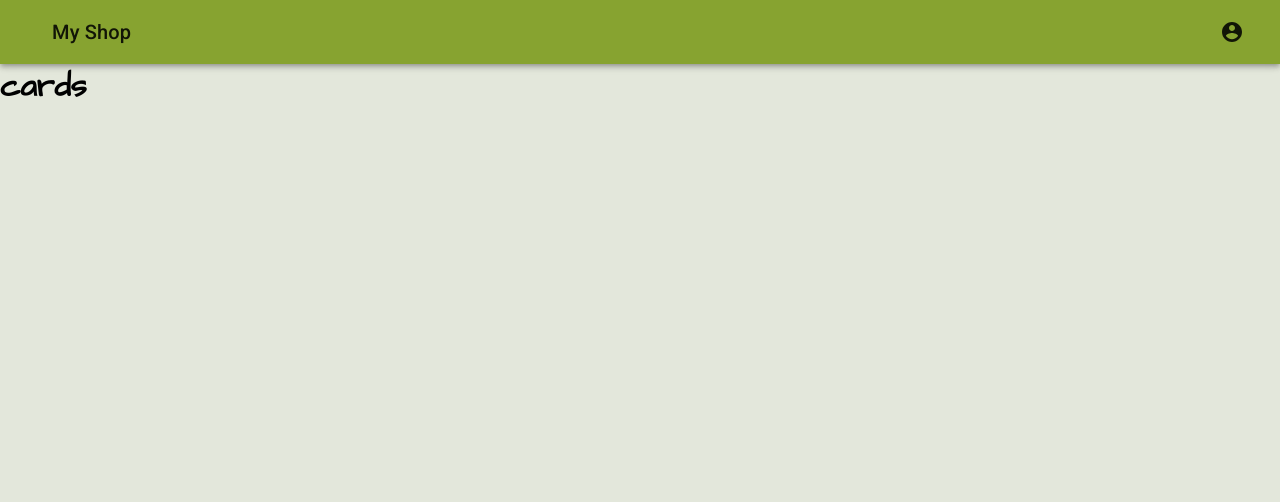
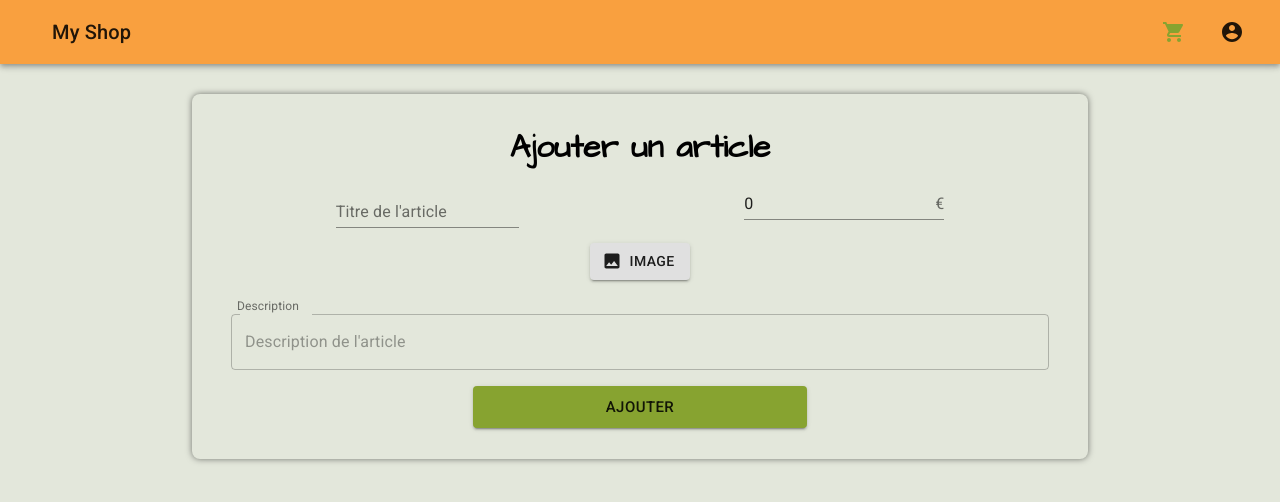
Before and after one commit to SerylLns/myShopping, a React (Create React App) app in the folder client/: page / in a window 1280 px wide. Shown: the top 502 px of the page. Built offline with nearby package versions, Linux system fonts and the light colour scheme; no server answers.

Commit message:
admin page for add articles"

```diff
--- a/client/src/App.js
+++ b/client/src/App.js
@@ -6,6 +6,7 @@ import theme from './theme';
 import Navbar from "./Components/Navbar";
 import { useDispatch } from "react-redux";
 import { getUser } from "./actions/user.action";
+import AdminPage from "./containers/AdminPage";
 
 const { UidContext } = require("./UserContext");
 
@@ -34,8 +35,9 @@ function App() {
     <div className="App">
       <UidContext.Provider value={uid}>
         <ThemeProvider theme={theme}>
-          <Navbar/>
-          <Cards />
+          <Navbar />
+          <AdminPage/>
+          {/* <Cards /> */}
           {/* <Log/> */}
         </ThemeProvider>
       </UidContext.Provider>
--- /dev/null
+++ b/client/src/Components/Home/CardArticle.js
@@ -0,0 +1,64 @@
+import React from 'react';
+import { makeStyles } from "@material-ui/core/styles";
+import Card from "@material-ui/core/Card";
+import CardActionArea from "@material-ui/core/CardActionArea";
+import CardActions from "@material-ui/core/CardActions";
+import CardContent from "@material-ui/core/CardContent";
+import CardMedia from "@material-ui/core/CardMedia";
+import Button from "@material-ui/core/Button";
+import Typography from "@material-ui/core/Typography";
+import { Paper } from '@material-ui/core';
+import ShoppingCartIcon from "@material-ui/icons/ShoppingCart";
+import { Star, StarOutline } from "@material-ui/icons";
+const useStyles = makeStyles({
+  root: {
+    maxWidth: 250,
+  },
+});
+
+
+const CardArticle = ({article}) => {
+  const { title, pictureUrl, price, category, comments } = article;
+  const classes = useStyles();
+  return (
+    <Paper className={classes.root}>
+      <CardActionArea>
+        <CardMedia
+          component="img"
+          alt={title}
+          height="140"
+          image={pictureUrl}
+          title={title}
+        />
+        <CardContent>
+          <Typography gutterBottom variant="h6" component="h6">
+            {title}
+          </Typography>
+          <div className="content-card">
+            <div className="rating-card">
+              <div className="rate-card">
+                <Star color="secondary" />
+                <Star color="secondary" />
+                <StarOutline color="secondary" />
+                <StarOutline color="secondary" />
+                <StarOutline color="secondary" />
+              </div>
+              <p className="comment-card">{comments.length} avis</p>
+            </div>
+            <h2>{price} €</h2>
+          </div>
+        </CardContent>
+      </CardActionArea>
+      <div className="bottom-card">
+        <Button size="small" color="primary">
+          Ajouter
+        </Button>
+        <Button size="small" color="primary">
+          <ShoppingCartIcon color="secondary" />
+        </Button>
+      </div>
+    </Paper>
+  );
+};
+
+export default CardArticle;
--- a/client/src/Components/Home/Cards.js
+++ b/client/src/Components/Home/Cards.js
@@ -1,17 +1,26 @@
+import { Grid } from '@material-ui/core';
 import React, { useEffect } from 'react';
 import { useDispatch, useSelector } from 'react-redux';
 import { getArticles } from '../../actions/articles.action';
+import { isEmpty } from '../../utils/utils';
+import CardArticle from './CardArticle';
 
 const Cards = () => {
-  const posts = useSelector((state) => state.articlesReducer);
   const dispatch = useDispatch();
+  const articles = useSelector((state) => state.articlesReducer);
   useEffect(() => {
     dispatch(getArticles(10));
   },[dispatch])
   return (
-    <div>
-      <h1>cards</h1>
-    </div>
+    <>
+      <Grid container direction="row" style={{marginTop: "20px"}}  wrap="wrap" justify="space-around" >
+        {!isEmpty(articles[0]) && articles.map((article) => {
+          return (
+              < CardArticle key={article._id} article={article}/>
+          );
+        })}
+      </Grid>
+    </>
   );
 };
 
--- a/client/src/Components/Navbar.js
+++ b/client/src/Components/Navbar.js
@@ -12,6 +12,7 @@ import Log from "../containers/Log";
 import axios from "axios";
 import cookie from "js-cookie";
 import { useSelector } from "react-redux";
+import ShoppingCartIcon from "@material-ui/icons/ShoppingCart";
 
 
 const useStyles = makeStyles((theme) => ({
@@ -61,7 +62,7 @@ const Navbar = () => {
   return (
     <>
       <div className={classes.root}>
-        <AppBar position="static">
+        <AppBar position="static" color="secondary">
           <Toolbar>
             <IconButton
               edge="start"
@@ -73,10 +74,30 @@ const Navbar = () => {
               My Shop
             </Typography>
             {uid && (
-              <Typography variant="h6" className={classes.title}>
+              <Typography
+                color="primary"
+                variant="h5"
+                style={{
+                  fontFamily: "'Architects Daughter', cursive",
+                  fontWeight: 600,
+                }}
+                className={classes.title}
+              >
                 Bienvenue {userData.pseudo} !!
               </Typography>
             )}
+
+            <div style={{ marginRight: "10px" }}>
+              <IconButton
+                aria-label="account of current user"
+                aria-controls="menu-appbar"
+                aria-haspopup="true"
+                onClick={handleMenu}
+                color="inherit"
+              >
+                <ShoppingCartIcon color="primary" />
+              </IconButton>
+            </div>
             {auth && (
               <div>
                 <IconButton
--- /dev/null
+++ b/client/src/containers/AdminPage.js
@@ -0,0 +1,157 @@
+import {
+  Button,
+  FormControl,
+  Input,
+  InputAdornment,
+  TextField,
+} from "@material-ui/core";
+import React, { useContext, useState } from "react";
+import ImageIcon from "@material-ui/icons/Image";
+import axios from "axios";
+import { UidContext } from "../UserContext";
+
+const AdminPage = () => {
+  const [title, setTitle] = useState("");
+  const [price, setPrice] = useState(0);
+  const [description, setDescription] = useState("");
+  // const [fileInputState, setFileInputState] = useState("");
+  const [previewSource, setPreviewSource] = useState();
+  const Uid = useContext(UidContext)
+
+  const resetInput = () => {
+    setTitle("");
+    setPrice("");
+    setDescription("");
+    setPreviewSource("");
+  };
+
+  const previewFile = (file) => {
+    const reader = new FileReader();
+    reader.readAsDataURL(file);
+    reader.onloadend = () => {
+      setPreviewSource(reader.result);
+    };
+  };
+
+  const handleSubmit = async (e) => {
+    e.preventDefault();
+    if (!previewSource) return;
+    uploadImg(previewSource)
+  };
+
+  const uploadImg = async (base64EncodedImg) => {
+    try {
+      await axios({
+        method: "post",
+        url: `${process.env.REACT_APP_API_URL}api/articles`,
+        data: {
+          title: title,
+          description: description,
+          price: price,
+          file: base64EncodedImg,
+          posterId: Uid,
+          category: "Salut"
+        },
+      })
+        .then((res) => {
+          resetInput();
+        })
+        .catch((err) => console.log(err));
+    } catch (error) {
+      console.log(error);
+    }
+  };
+
+  return (
+    <div className="admin-page">
+      <form onSubmit={handleSubmit}>
+        <h1>Ajouter un article</h1>
+        <div className="add-article-head">
+          <TextField
+            onChange={(e) => setTitle(e.target.value)}
+            value={title}
+            id="standard-basic"
+            label="Titre de l'article"
+            endAdornment={<InputAdornment position="end">€</InputAdornment>}
+          />
+          <FormControl>
+            <Input
+              id="standard-adornment-weight"
+              onChange={(e) => setPrice(e.target.value)}
+              value={price}
+              endAdornment={<InputAdornment position="end">€</InputAdornment>}
+              // aria-describedby="standard-weight-helper-text"
+              label="Prix de l'article"
+              inputProps={{
+                "aria-label": "weight",
+              }}
+            />
+          </FormControl>
+        </div>
+        <div className="img-upload">
+          <Button
+            variant="contained"
+            color="default"
+            // className={classes.button}
+            startIcon={<ImageIcon />}
+          >
+            Image
+            <input
+              type="file"
+              // value={fileInputState}
+              onChange={(e) => previewFile(e.target.files[0])}
+            />
+          </Button>
+        </div>
+        <div
+          style={{
+            width: "100%",
+            display: "flex",
+            justifyContent: "center",
+            marginTop: 10,
+          }}
+        >
+          {previewSource && (
+            <img
+              src={previewSource}
+              alt=""
+              style={{
+                width: "15rem",
+                boxShadow: "0px 1px 5px black",
+                margin: "auto",
+              }}
+            />
+          )}
+        </div>
+        <TextField
+          onChange={(e) => setDescription(e.target.value)}
+          value={description}
+          id="standard-multiline-static"
+          label="Description"
+          style={{ padding: 8 }}
+          multiline
+          placeholder="Description de l'article"
+          fullWidth
+          margin="normal"
+          InputLabelProps={{
+            shrink: true,
+          }}
+          variant="outlined"
+        />
+        <div style={{ width: "40%", margin: "auto" }}>
+          <Button
+            type="submit"
+            size="large"
+            color="primary"
+            variant="contained"
+            style={{ width: "100%" }}
+          >
+            Ajouter
+          </Button>
+        </div>
+      </form>
+    </div>
+  );
+};
+
+export default AdminPage;
--- /dev/null
+++ b/client/src/styles/adminPage.scss
@@ -0,0 +1,42 @@
+.admin-page{
+  width: 70vw;
+  margin: auto;
+  margin-top: 30px;
+  border: 1px solid transparent;
+  border-radius: 8px;
+  box-shadow: 0 0 6px rgba($color: black, $alpha: .5);
+  form{
+    padding: 30px;
+    h1{
+      margin-bottom: 10px;
+      text-align: center;
+    }
+  }
+  .add-article-head{
+    display: flex;
+    align-items: center;
+    justify-content: space-around;
+    flex-wrap: wrap;
+    margin-bottom: 15px;
+    position: relative;
+  }
+  .img-upload{
+    display: flex;
+    justify-content: center;
+    input::-webkit-file-upload-button{
+      border: none;
+      background-color: transparent;
+      color: transparent;
+      cursor: pointer;
+    }
+    input{
+      cursor: pointer;
+      position: absolute;
+      border: none;
+      background-color: transparent;
+      color: transparent;
+      width: 100%;
+      height: 100%;
+    }
+  }
+}
--- /dev/null
+++ b/client/src/styles/card/index.scss
@@ -0,0 +1,30 @@
+.rating-card{
+  margin-left: auto;
+  width: 60%;
+  display: flex;
+  flex-direction: column;
+  align-items: flex-end;
+  .rate-card{
+    display: flex;
+  }
+  .comment-card{
+    font-weight: 600;
+  }
+}
+.content-card{
+  display: flex;
+  flex-direction: row-reverse;
+  padding-top: 10px;
+ h2{
+    font-family: 'Architects Daughter', cursive;
+    width: 30%;
+    font-weight: 600;
+    font-size: 1.6rem;
+  }
+}
+.bottom-card{
+  display: flex;
+  width: 90%;
+  margin: auto;
+  justify-content: space-between;
+}
--- a/client/src/styles/index.scss
+++ b/client/src/styles/index.scss
@@ -13,3 +13,5 @@ body{
 }
 
 @import './log/index.scss';
+@import './card/index.scss';
+@import './adminPage.scss';
--- a/client/src/styles/log/index.scss
+++ b/client/src/styles/log/index.scss
@@ -6,10 +6,12 @@
   right: 0;
   bottom: 0;
   left: 0;
+  z-index: 100;
   background-color: rgba($color: grey, $alpha: .4);
 }
 .log-container{
   position: relative;
+  z-index: 1000;
   margin-top: 15vh;
 }
 .close-form{
--- /dev/null
+++ b/client/src/utils/utils.js
@@ -0,0 +1,9 @@
+export const isEmpty = (value) => {
+  // SI VALUE est vide return true
+  return (
+    value === undefined ||
+    value === null ||
+    (typeof value === "object" && Object.keys(value).length === 0) ||
+    (typeof value === "string" && value.trim().length === 0)
+  );
+};
```
Also changed, not shown: 2 other files (tests, documents, lock files or other folders).
